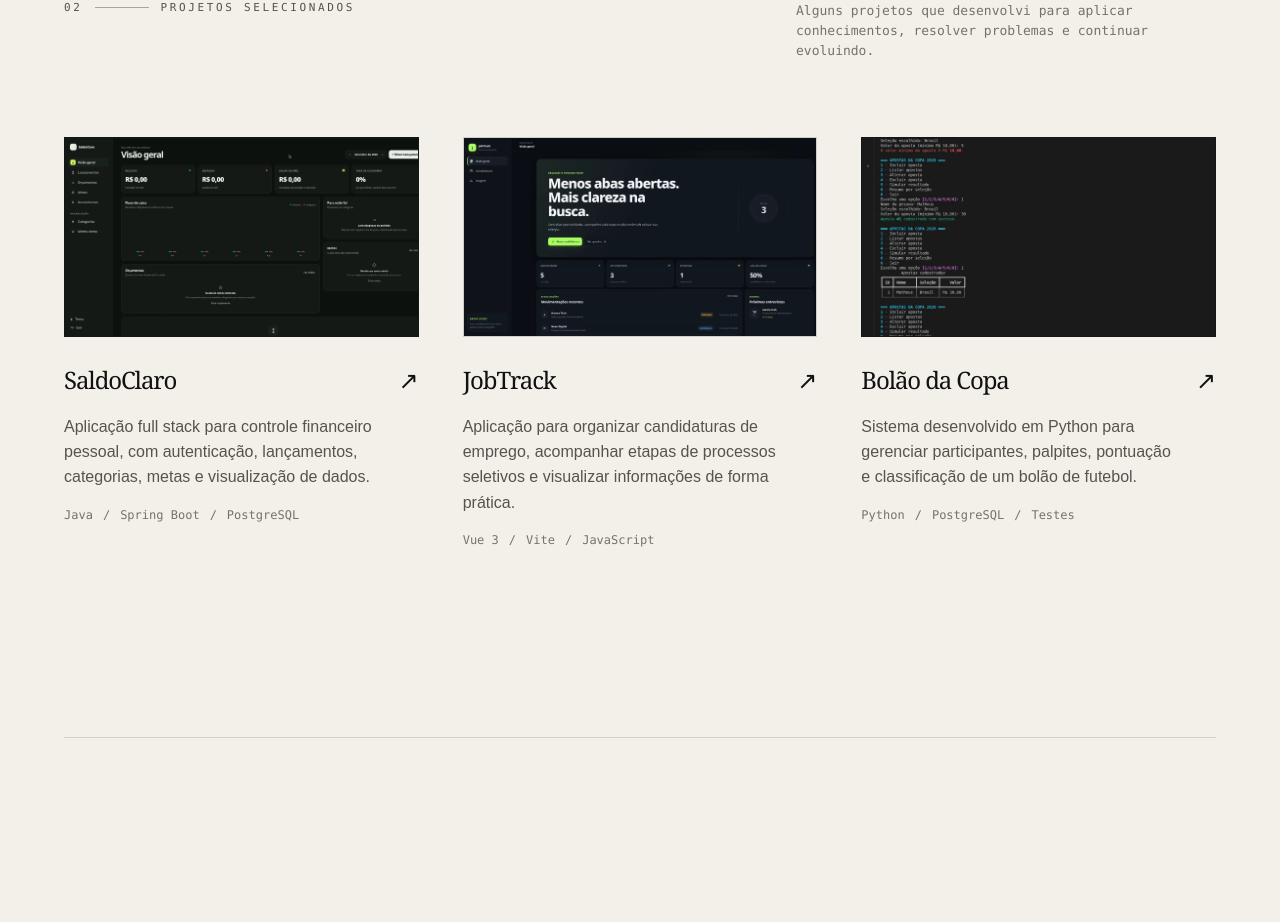
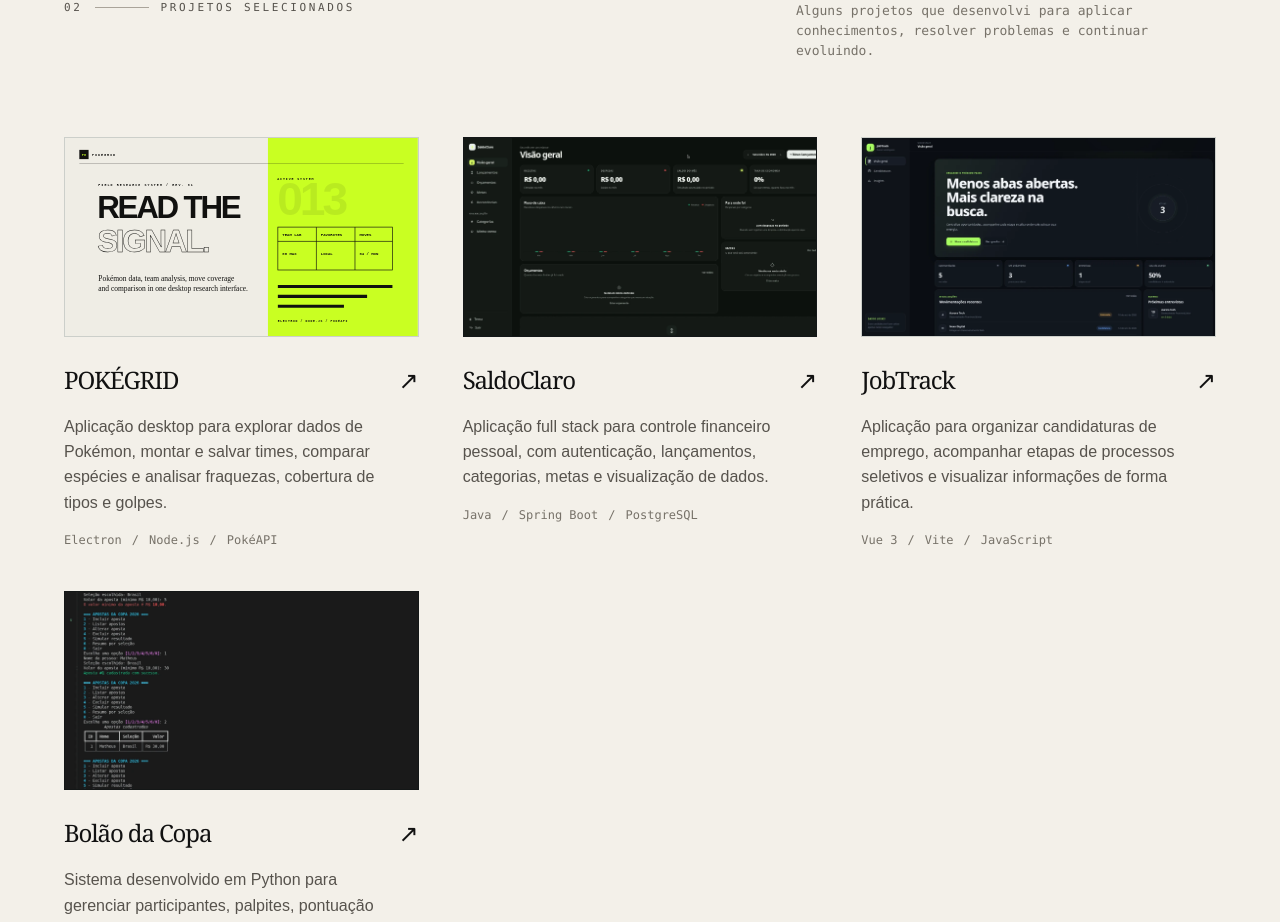
Before and after one commit to MatheusCamacho/matheus-boanova-portfolio, a Next.js app: page / in a window 1280 px wide. Shown: the part 1053-1975 px from the top of the page. Built offline with nearby package versions, Linux system fonts and the light colour scheme; no server answers.

Commit message:
feat: add POKÉGRID to selected portfolio projects

```diff
--- a/src/data/projects.ts
+++ b/src/data/projects.ts
@@ -11,6 +11,18 @@ export type Project = {
 };
 
 export const selectedProjects: Project[] = [
+  {
+    name: "POKÉGRID",
+    slug: "pokegrid",
+    description:
+      "Aplicação desktop para explorar dados de Pokémon, montar e salvar times, comparar espécies e analisar fraquezas, cobertura de tipos e golpes.",
+    technologies: ["Electron", "Node.js", "PokéAPI"],
+    year: "2026",
+    variant: "light",
+    image: "/projects/pokegrid.svg",
+    imageAlt: "Capa gráfica do POKÉGRID Field Research System",
+    href: "https://github.com/MatheusCamacho/pokegrid",
+  },
   {
     name: "SaldoClaro",
     slug: "saldo-claro",
```
